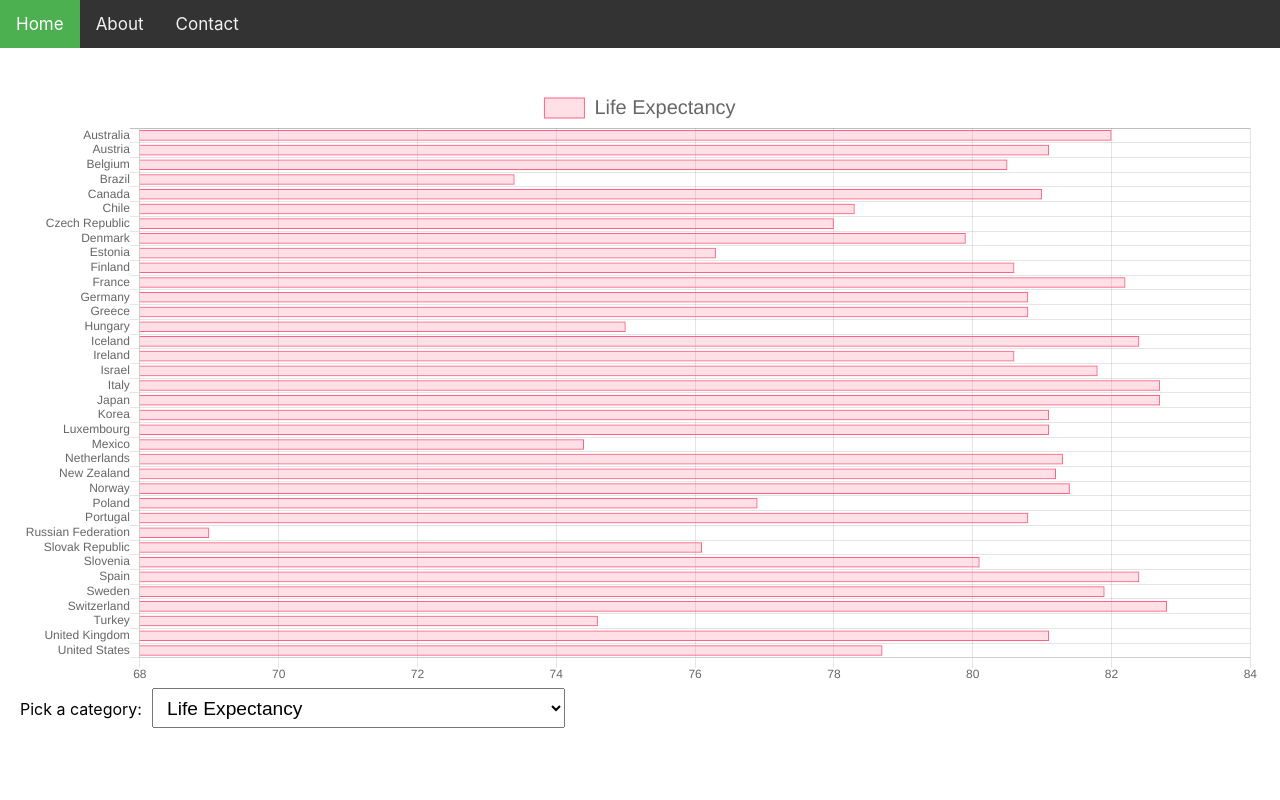
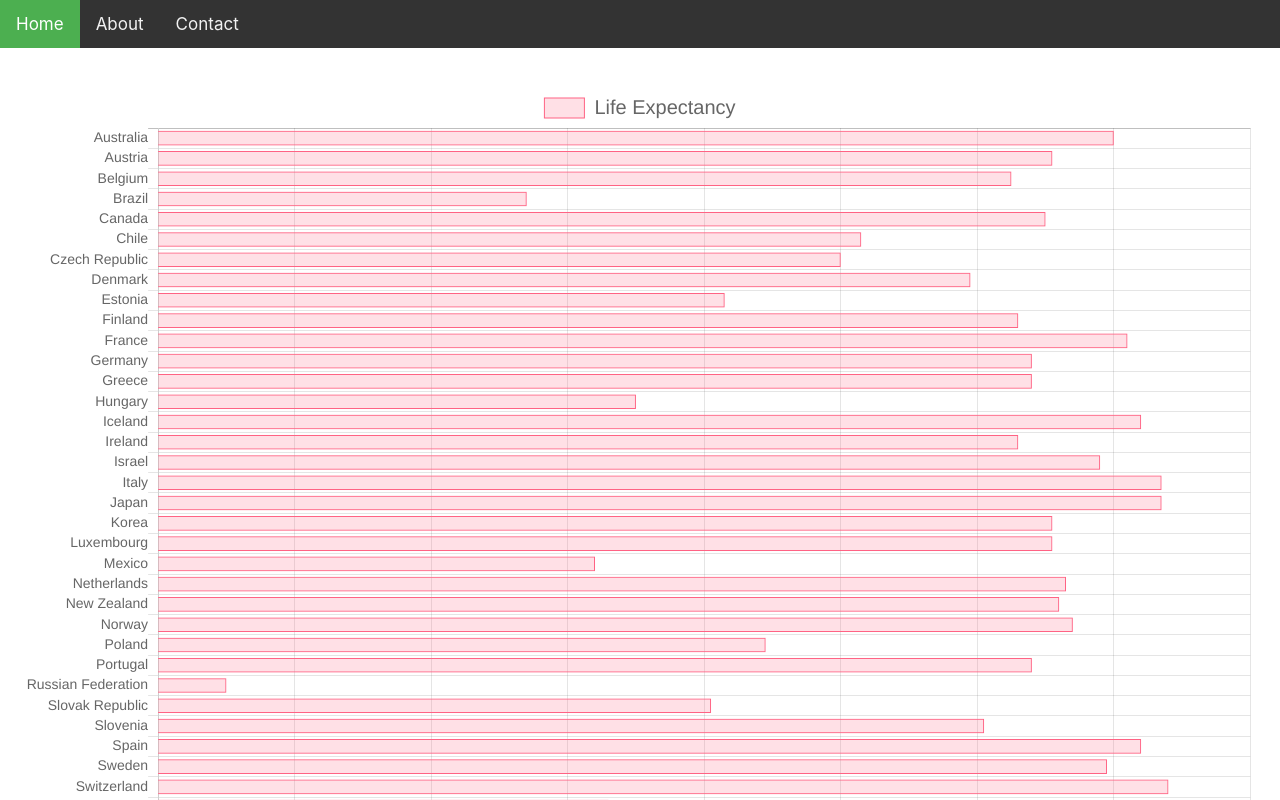
Before and after one commit to artworkjpm/bestiario-dropDownChart, a React (Create React App) app: page / in a window 1280 px wide. Shown: the top 800 px of the page. Built offline with nearby package versions, Linux system fonts and the light colour scheme.

Commit message:
seems ok

```diff
--- a/src/App.css
+++ b/src/App.css
@@ -1,7 +1,7 @@
 canvas {
-  height: 600px;
-  max-height: 600px;
-  min-height: 600px;
+  height: 800px;
+  max-height: 800px;
+  min-height: 800px;
   padding-right: 20px;
 }
 
--- a/src/components/About.js
+++ b/src/components/About.js
@@ -5,36 +5,20 @@ const About = () => {
     <div className="container">
       <div className="col-jm">
         <h2>About John Moran</h2>
-        <p>
-          Tengo muchas ganas trabajar en Front End y usar React, Vue o Angular.
-          Tengo un pasíon aprender y hacer más proyectos
-        </p>
+        <p>Tengo muchas ganas trabajar en Front End y usar React, Vue o Angular. Tengo un pasíon aprender y hacer más proyectos</p>
         <h3>Sobre esta prueba:</h3>
         <p>
-          He decidido usar <b>React</b> porque últimamente estoy usando React la
-          mayoría de tempo,( y me encanta CREATE-REACT-APP! programa), pero he
-          hecho proyectos en <b>Vue.js</b> y <b>Angular </b>y no me importa cual
-          lo uso para proyectos. Para esto prueba era bastante fácil porque
-          recientemente he hecho un proyecto usando <b>Chart.js</b>, y tengo
-          conocimientos a usarlo. Prefiero usar <b>Chart.js</b> en lugar de{" "}
-          <b>D3.js</b> porque he encontrado <b>chart.js</b> estar más fácil,
-          pero también he hecho un proyecto con <b>d3.js</b> antes. Solo quiero
-          juntar un equipo y hacer cosas de
-          <b> Front End </b>, <b>UX</b>, <b>diseñar</b>, cualquier cosas que
-          tengas o necesitas. Estoy probando escribir en Castellano para
-          mostrarte quedo puedo escribir en esta idioma, pero probablemente ha
-          frases un poco raro :D
-          <p>
-            Este pagina es <b>mobile responsive</b>
-          </p>
+          He decidido usar <b>React</b> porque últimamente estoy usando React la mayoría de tempo,( y me encanta CREATE-REACT-APP! programa), pero he hecho proyectos en <b>Vue.js</b> y <b>Angular </b>y no me importa cual lo uso para proyectos. Para esto prueba era bastante fácil porque recientemente he hecho un proyecto usando <b>Chart.js</b>, y tengo conocimientos a usarlo.
+          Prefiero usar <b>Chart.js</b> en lugar de <b>D3.js</b> porque he encontrado <b>chart.js</b> estar más fácil, pero también he hecho un proyecto con <b>d3.js</b> antes. Solo quiero juntar un equipo y hacer cosas de
+          <b> Front End </b>, <b>UX</b>, <b>diseñar</b>, cualquier cosas que tengas o necesitas. Estoy probando escribir en Castellano para mostrarte quedo puedo escribir en esta idioma, pero probablemente ha frases un poco raro :D
         </p>
+        <p>
+          Este pagina es <b>mobile responsive</b>
+        </p>
+
         <h3>Aquí no usa un Framework de CSS!</h3>
         <p>
-          He decidido a no usar <b>BOOTSTRAP</b> o similar libraries de CSS para
-          demonstrar que no son necesario siempre, por eso puedes ver que he
-          hecho en <b>TOPNAV</b> menu que funciona con la código he puesto. Pero
-          en general yo prefiero usar frameworks de estilo como <b>BOOTSTRAP</b>{" "}
-          o <b> Material UI</b> porque ahorramos mucho tiempo
+          He decidido a no usar <b>BOOTSTRAP</b> o similar libraries de CSS para demonstrar que no son necesario siempre, por eso puedes ver que he hecho en <b>TOPNAV</b> menu que funciona con la código he puesto. Pero en general yo prefiero usar frameworks de estilo como <b>BOOTSTRAP</b> o <b> Material UI</b> porque ahorramos mucho tiempo
         </p>
       </div>
     </div>
--- a/src/components/Home.js
+++ b/src/components/Home.js
@@ -17,12 +17,10 @@ class Home extends Component {
   }
 
   render() {
-    console.log(dataJson);
     const yAxis = "country";
     const xAxis = this.state.value;
     //make dropdown array and remove country
     let Categories = Object.keys(dataJson[0]).filter(item => item !== "country");
-    console.log(Categories);
 
     const data = {
       labels: dataJson.map(item => {
@@ -50,12 +48,25 @@ class Home extends Component {
         labels: {
           fontSize: 20
         }
+      },
+
+      scales: {
+        yAxes: [
+          {
+            gridLines: {
+              offsetGridLines: true
+            },
+            ticks: {
+              fontSize: 14
+            }
+          }
+        ]
       }
     };
 
     return (
       <div className="container">
-        <HorizontalBar data={data} options={options} height="800" />
+        <HorizontalBar data={data} options={options} />
         <label>
           <span className="pick">Pick a category:</span>
           <select value={this.state.value} onChange={this.handleChange}>
--- a/src/components/TopNav.js
+++ b/src/components/TopNav.js
@@ -8,17 +8,23 @@ class TopNav extends Component {
       condition: false
     };
     this.handleClick = this.handleClick.bind(this);
+    this.handleHome = this.handleHome.bind(this);
   }
   handleClick() {
     this.setState({
       condition: !this.state.condition
     });
   }
+  handleHome() {
+    this.setState({
+      condition: false
+    });
+  }
 
   render() {
     return (
       <div className={this.state.condition ? "topnav responsive" : "topnav"}>
-        <Link to="/" className="active" onClick={this.handleClick}>
+        <Link to="/" className="active" onClick={this.handleHome}>
           Home
         </Link>
         <Link to="/about" onClick={this.handleClick}>
```
